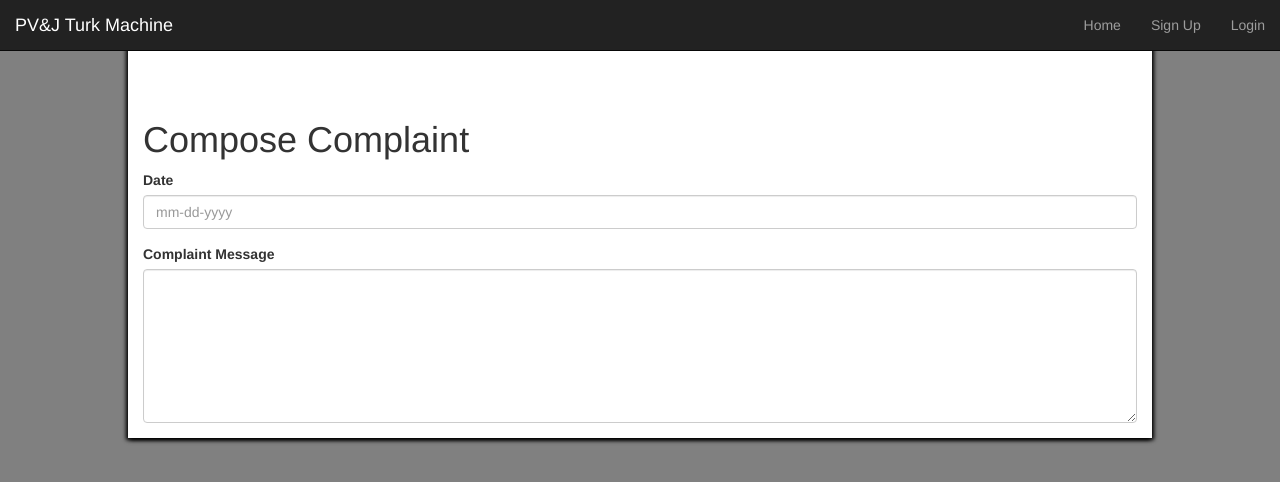
After one commit to jamesw8/PVJ-Turk, a Flask app: page /complaints/compose in a window 1280 px wide. The commit adds this page. Shown: the top 482 px of the page. Run offline with Flask 2, Linux system fonts and the light colour scheme; some libraries are stand-ins or nearby versions.

Commit message:
complaint page mockup

```diff
--- a/app.py
+++ b/app.py
@@ -258,6 +258,12 @@ def complaints():
 			allComplaints.append(oneComplaint)
 	return render_template("complaints.html", numComplaints=len(allComplaints), complaints=allComplaints)
 
+@app.route('/complaints/compose', methods=['GET','POST'])
+def composeComplaint():
+	if request.method == "POST":
+		pass
+	return render_template("composecomplaint.html")
+
 def getNumPosts():
 	return sum(os.path.isdir(assets_dir+d) for d in os.listdir(assets_dir))
 
--- a/templates/complaints.html
+++ b/templates/complaints.html
@@ -8,7 +8,7 @@
 	</div>
 </div>
 <div class="container-fluid">
-	<button type="button" class="btn btn-primary">Compose</button>
+	<a class="btn btn-primary" href="/complaints/compose">Compose</a>
 </div>
 <br>
 <div class="container-fluid table-responsive">
--- /dev/null
+++ b/templates/composecomplaint.html
@@ -0,0 +1,22 @@
+{% extends "base.html" %}
+{% block content %}
+<div class="container-fluid">
+	<div class="row">
+		<div class="col-md-12 header">
+			<h1>Compose Complaint</h1>
+		</div>
+	</div>
+</div>
+<div class="container-fluid">
+	<form methods="post">
+		<div class="form-group">
+			<label for="date">Date</label>
+			<input type="text" class="form-control" placeholder="mm-dd-yyyy" required>
+		</div>
+		<div class="form-group">
+			<label for="complaintMessage">Complaint Message</label>
+			<textarea class="form-control noresize" rows="7" required></textarea>
+		</div>
+	</form>
+</div>
+{% endblock %}
```
